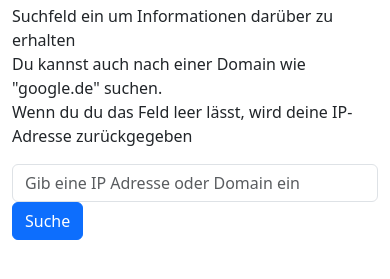
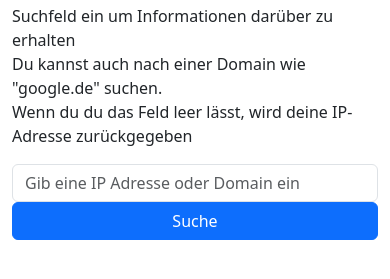
Before and after one commit to schmidleonard/ip-info, a plain HTML site: page html/ipsearch.html in a window 390 px wide. Shown: the part 117-396 px from the top of the page. Drawn offline with nearby package versions, Linux system fonts and the light colour scheme.

Commit message:
fixed responsiv button

```diff
--- a/html/ipsearch.html
+++ b/html/ipsearch.html
@@ -78,19 +78,18 @@
   </div>
 
   <!--Suche-->
+
   <div class="container">
     <div class="row justify-content-center">
-      <div class="col-md-4">
-        <!--<form> -->
-        <div class="input-group">
-          <input id="searchInput" type="text" class="form-control" placeholder="Gib eine IP Adresse oder Domain ein">
-          <!--<button id="ipSearch" class="btn btn-primary" type="submit" onclick="searchIpInfo()">Suche</button> -->
-        </div>
-        <!-- </form> -->
-        <button id="ipSearch" class="btn btn-primary" type="submit" onclick="searchIpInfo()">Suche</button>
+      <div class="col-md-6 col-xxl-3 col-lg-4">
+        <input id="searchInput" type="text" class="form-control" placeholder="Gib eine IP Adresse oder Domain ein">
+      </div>
+      <div class="col-md-2 ">
+        <button id="ipSearch" class="btn btn-primary w-100" type="submit" onclick="searchIpInfo()">Suche</button>
       </div>
     </div>
   </div>
+
 
   <!--Ergbenis-->
   <div class="container">
```
